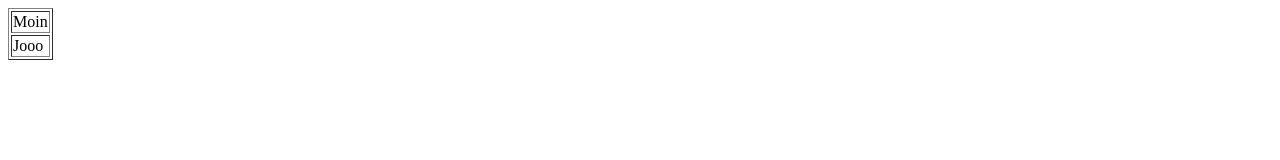
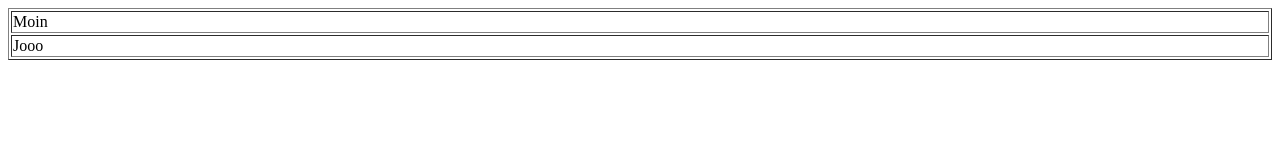
Before and after one commit to torben12345/iiiii.github.io, a plain HTML site: page index.html in a window 1280 px wide. Drawn offline with Linux system fonts and the light colour scheme.

Commit message:
Update index.html

```diff
--- a/index.html
+++ b/index.html
@@ -1,7 +1,7 @@
 <html>
 <head<Zweiter Code</head>
 <body>
-	<table border = 1>
+	<table border = 1, width=100%>
 		<tr><td>Moin
 		<tr><td>Jooo
 
```
